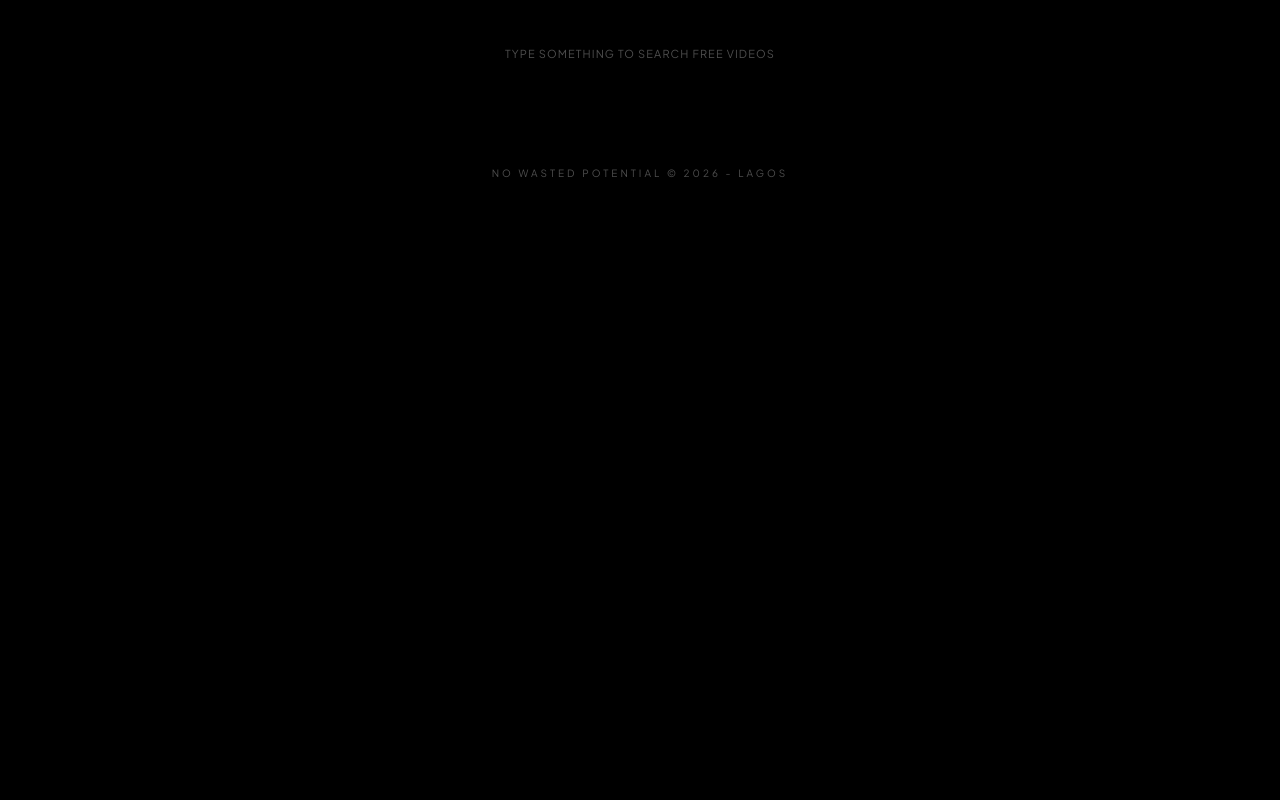
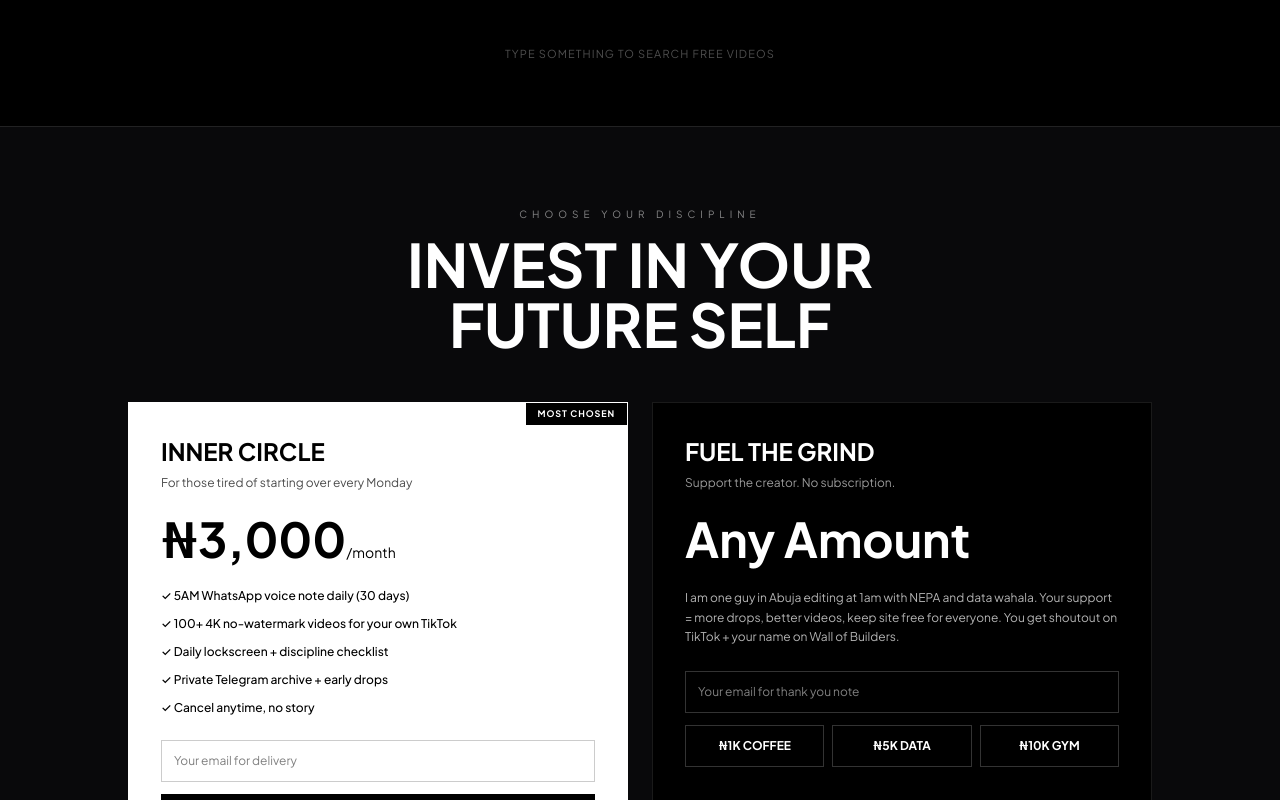
Before and after one commit to ajalafemi/no-wasted-potential, a React (Vite) app: page / in a window 1280 px wide. Shown: the part 1320-2120 px from the top of the page. Before the commit the page ends 1541 px from the top, so only its background shows below. Built offline with nearby package versions, Linux system fonts and the light colour scheme.

Commit message:
Update App.tsx

```diff
--- a/src/App.tsx
+++ b/src/App.tsx
@@ -55,6 +55,7 @@ export default function App() {
 
       {/* VIDEO SEARCH SECTION - YOUR NEW FEATURE */}
       <VideoSearch />
+       <Pricing/>
 
       <footer className="p-10 text-center text-[10px] opacity-30 tracking-[0.3em]">
         NO WASTED POTENTIAL © 2026 - LAGOS
```
